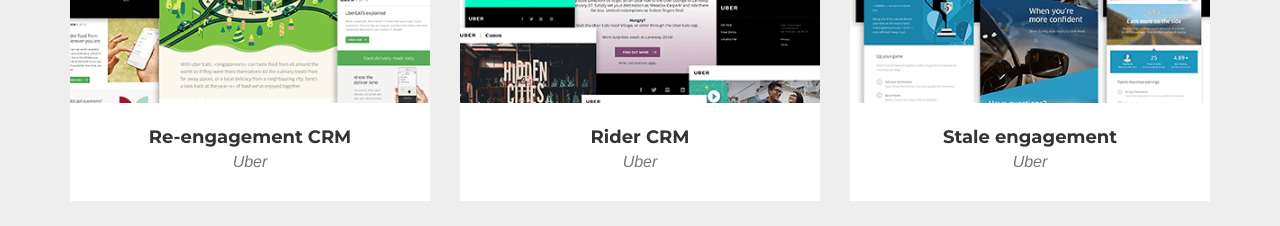
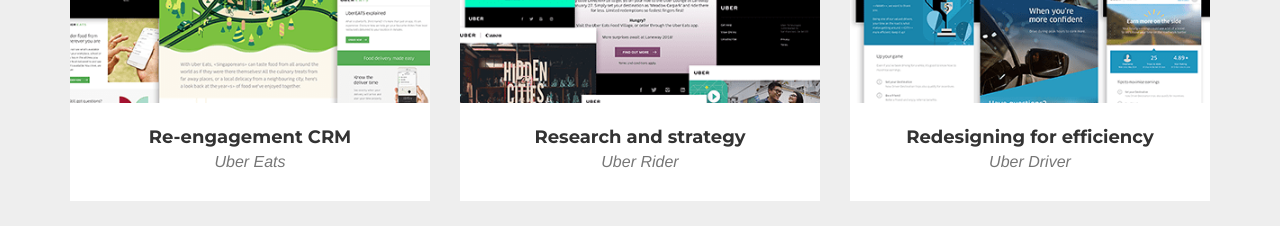
Before and after one commit to juliettesuvitha/juliettesuvitha.github.io, a website: page index.html in a window 1280 px wide. Shown: the part 2180-2406 px from the top of the page. Drawn offline with nearby package versions, Linux system fonts and the light colour scheme; a web font is replaced by a local one.

Commit message:
Update index.html

```diff
--- a/index.html
+++ b/index.html
@@ -192,7 +192,7 @@
                     </a>
                     <div class="portfolio-caption">
                       <h4>Re-engagement CRM</h4>
-                        <p class="text-muted">Uber</p></div>
+                        <p class="text-muted">Uber Eats</p></div>
                 </div>
 
 
@@ -206,8 +206,8 @@
                         <img src="img/portfolio/uber-rider.png" class="img-responsive" alt="">
                     </a>
                     <div class="portfolio-caption">
-                      <h4>Rider CRM</h4>
-                        <p class="text-muted">Uber</p></div>
+                      <h4>Research and strategy</h4>
+                        <p class="text-muted">Uber Rider</p></div>
                 </div>
 
 
@@ -221,8 +221,8 @@
                         <img src="img/portfolio/uber-driver.png" class="img-responsive" alt="">
                     </a>
                     <div class="portfolio-caption">
-                      <h4>Stale engagement</h4>
-                        <p class="text-muted">Uber</p></div>
+                      <h4>Redesigning for efficiency</h4>
+                        <p class="text-muted">Uber Driver</p></div>
                 </div>
 
 
```
